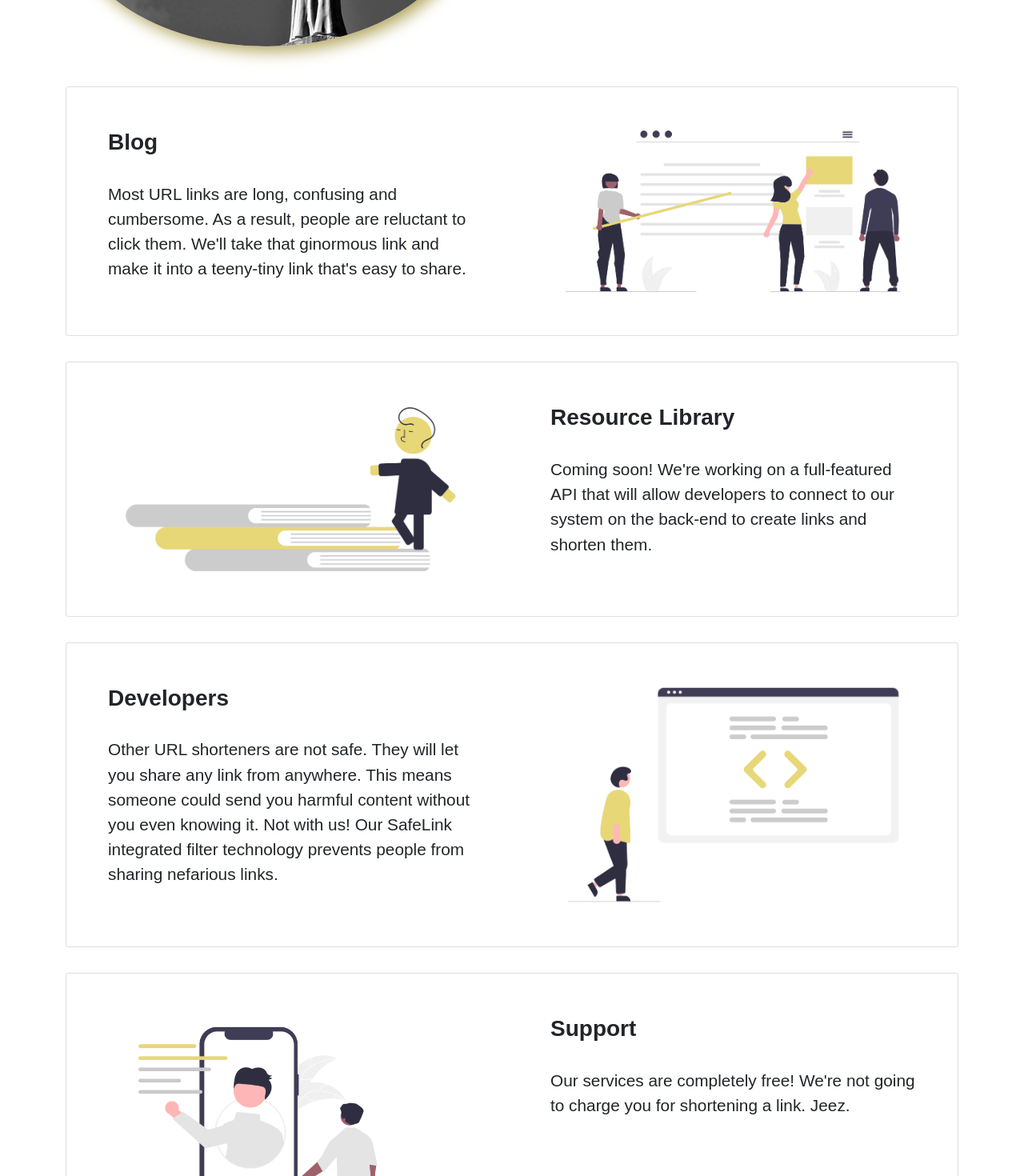
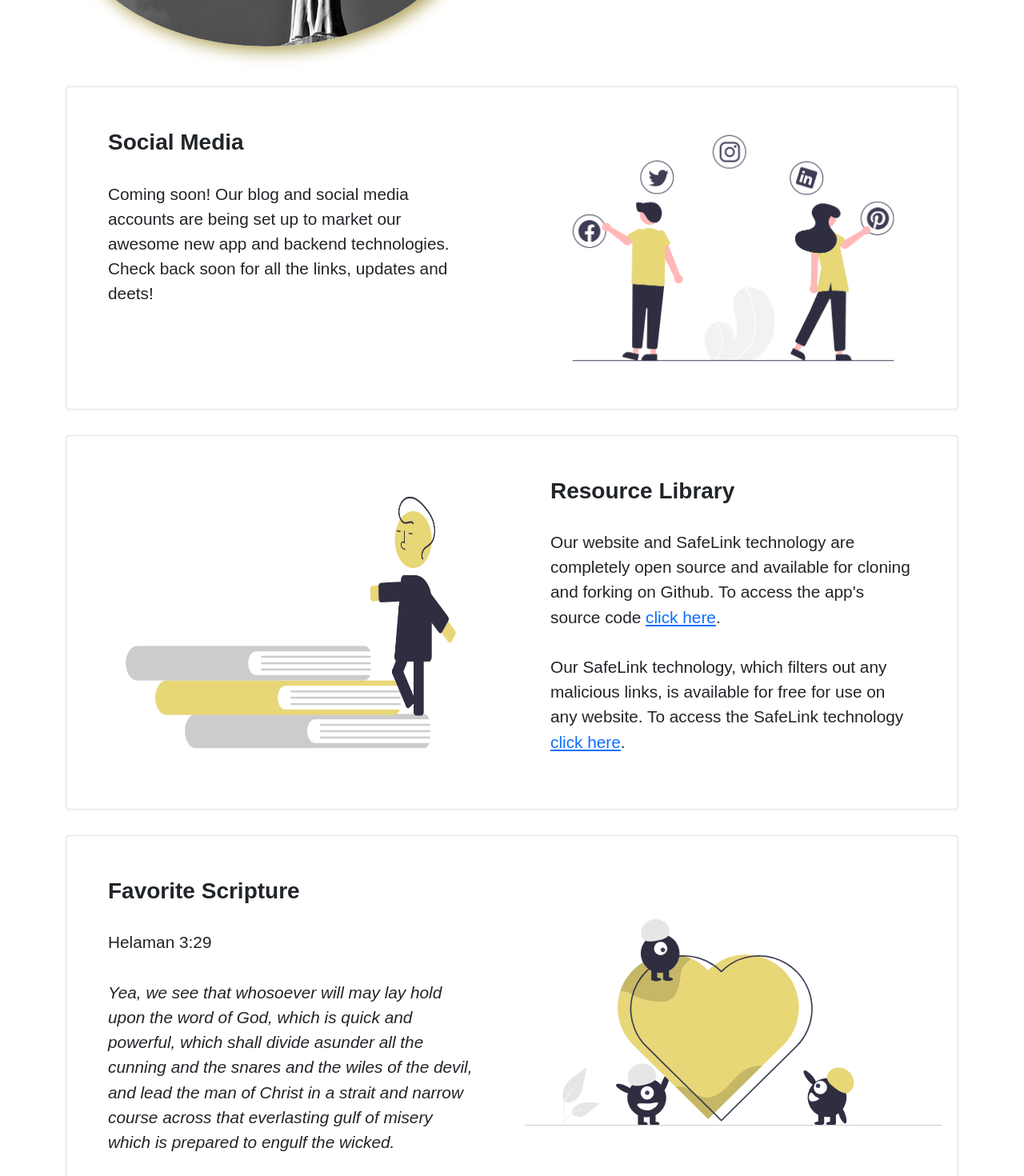
Before and after one commit to infiniteoo/LDSchur.ch, a React (Create React App) app in the folder client/: page /resources in a window 1280 px wide. Shown: the part 380-1850 px from the top of the page at 80% size. Built offline with nearby package versions, Linux system fonts and the light colour scheme; a web font is replaced by a local one.

Commit message:
updated the resources page

```diff
--- a/client/src/components/pages/Resources.js
+++ b/client/src/components/pages/Resources.js
@@ -3,10 +3,10 @@ import Container from "@material-ui/core/Container";
 import Typography from "@material-ui/core/Typography";
 import jesusPortrait from "../../imgs/jesus_b&w.jpg";
 import Footer from "../footer/Footer";
-import blog from "../../imgs/blog.png";
-import developer from "../../imgs/developer.png";
+import love from "../../imgs/love.svg";
 import library from "../../imgs/library.png";
 import support from "../../imgs/support.png";
+import socialmedia from "../../imgs/socialmedia.png";
 
 import "./pages.css";
 
@@ -34,15 +34,15 @@ export default function Why() {
           </Typography>
         </div>
         <section className="card">
-          <img src={blog} alt="" />
+          <img src={socialmedia} alt="" />
           <div>
             <h3>
-              <strong>Blog</strong>
+              <strong>Social Media</strong>
             </h3>
             <p>
-              Most URL links are long, confusing and cumbersome. As a result,
-              people are reluctant to click them. We'll take that ginormous link
-              and make it into a teeny-tiny link that's easy to share.
+              Coming soon! Our blog and social media accounts are being set up
+              to market our awesome new app and backend technologies. Check back
+              soon for all the links, updates and deets!
             </p>
           </div>
         </section>
@@ -53,24 +53,40 @@ export default function Why() {
               <strong>Resource Library</strong>
             </h3>
             <p>
-              Coming soon! We're working on a full-featured API that will allow
-              developers to connect to our system on the back-end to create
-              links and shorten them.
+              Our website and SafeLink technology are completely open source and
+              available for cloning and forking on Github. To access the app's
+              source code{" "}
+              <a href="https://github.com/infiniteoo/LDSchur.ch">click here</a>.
+              <br />
+              <br />
+              Our SafeLink technology, which filters out any malicious links, is
+              available for free for use on any website. To access the SafeLink
+              technology{" "}
+              <a href="https://github.com/infiniteoo/NODEJS-unworthy_url_names">
+                click here
+              </a>
+              .
             </p>
           </div>
         </section>
         <section className="card">
-          <img src={developer} alt="" />
+          <img src={love} alt="" />
           <div>
             <h3>
-              <strong>Developers</strong>
+              <strong>Favorite Scripture</strong>
             </h3>
             <p>
-              Other URL shorteners are not safe. They will let you share any
-              link from anywhere. This means someone could send you harmful
-              content without you even knowing it. Not with us! Our SafeLink
-              integrated filter technology prevents people from sharing
-              nefarious links.
+              Helaman 3:29
+              <br />
+              <br />
+              <em>
+                Yea, we see that whosoever will may lay hold upon the word of
+                God, which is quick and powerful, which shall divide asunder all
+                the cunning and the snares and the wiles of the devil, and lead
+                the man of Christ in a strait and narrow course across that
+                everlasting gulf of misery which is prepared to engulf the
+                wicked.
+              </em>
             </p>
           </div>
         </section>
@@ -81,8 +97,15 @@ export default function Why() {
               <strong>Support</strong>
             </h3>
             <p>
-              Our services are completely free! We're not going to charge you
-              for shortening a link. Jeez.
+              LDSchur.ch is an Idaho-based company. We are not affiliated with
+              The Church of Latter-Day Saints, but we are Heavenly Father-loving
+              Saints who study The Book of Mormon daily, and who who have
+              received confirmation of the church's validity of and it's
+              restored gospel of Jesus Christ.
+              <br />
+              <br />
+              To contact us please use the contact form found{" "}
+              <a href="/contact">here</a>.
             </p>
           </div>
         </section>
```
Also changed, not shown: client/src/imgs/love.svg (added), client/src/imgs/why.svg (added).
